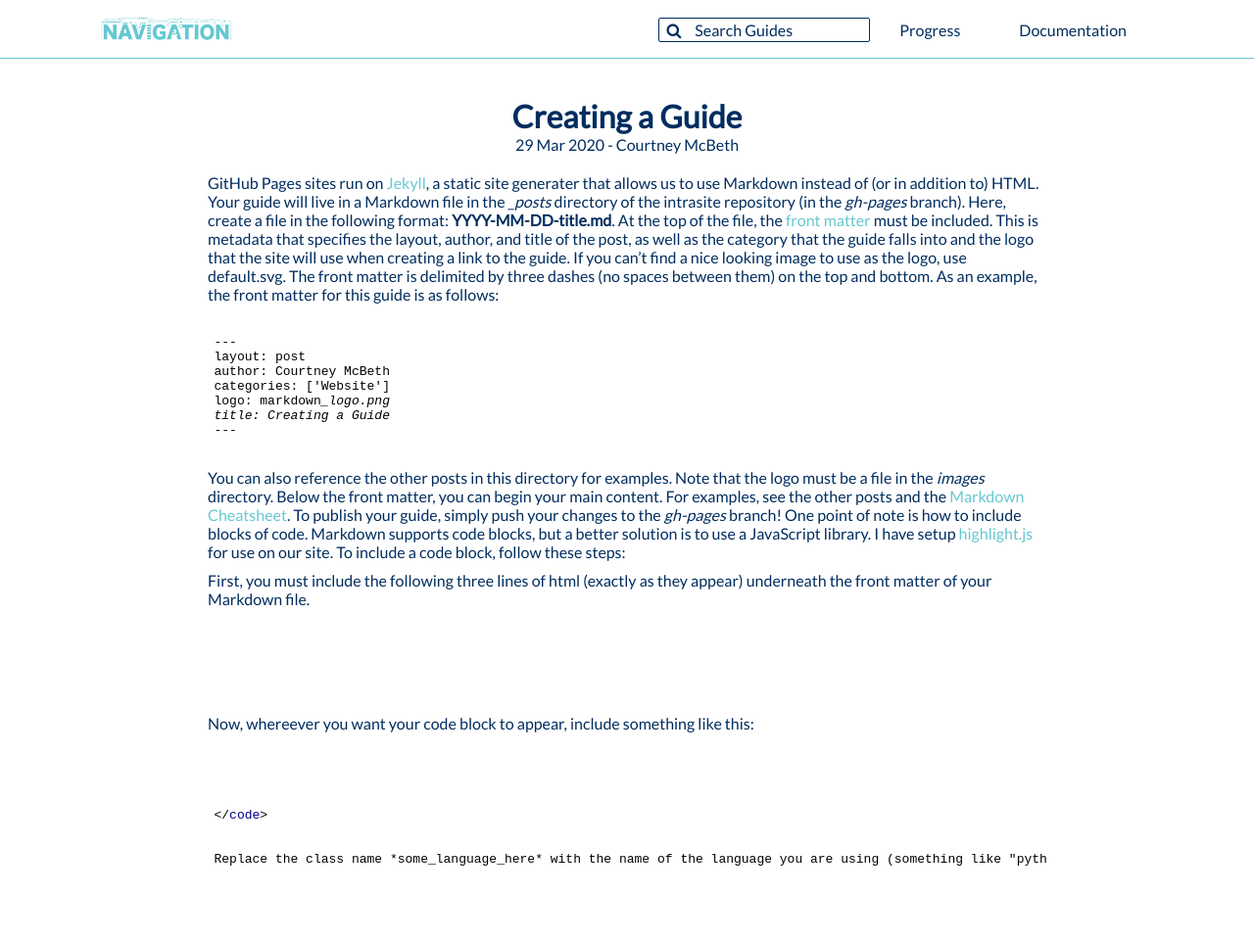
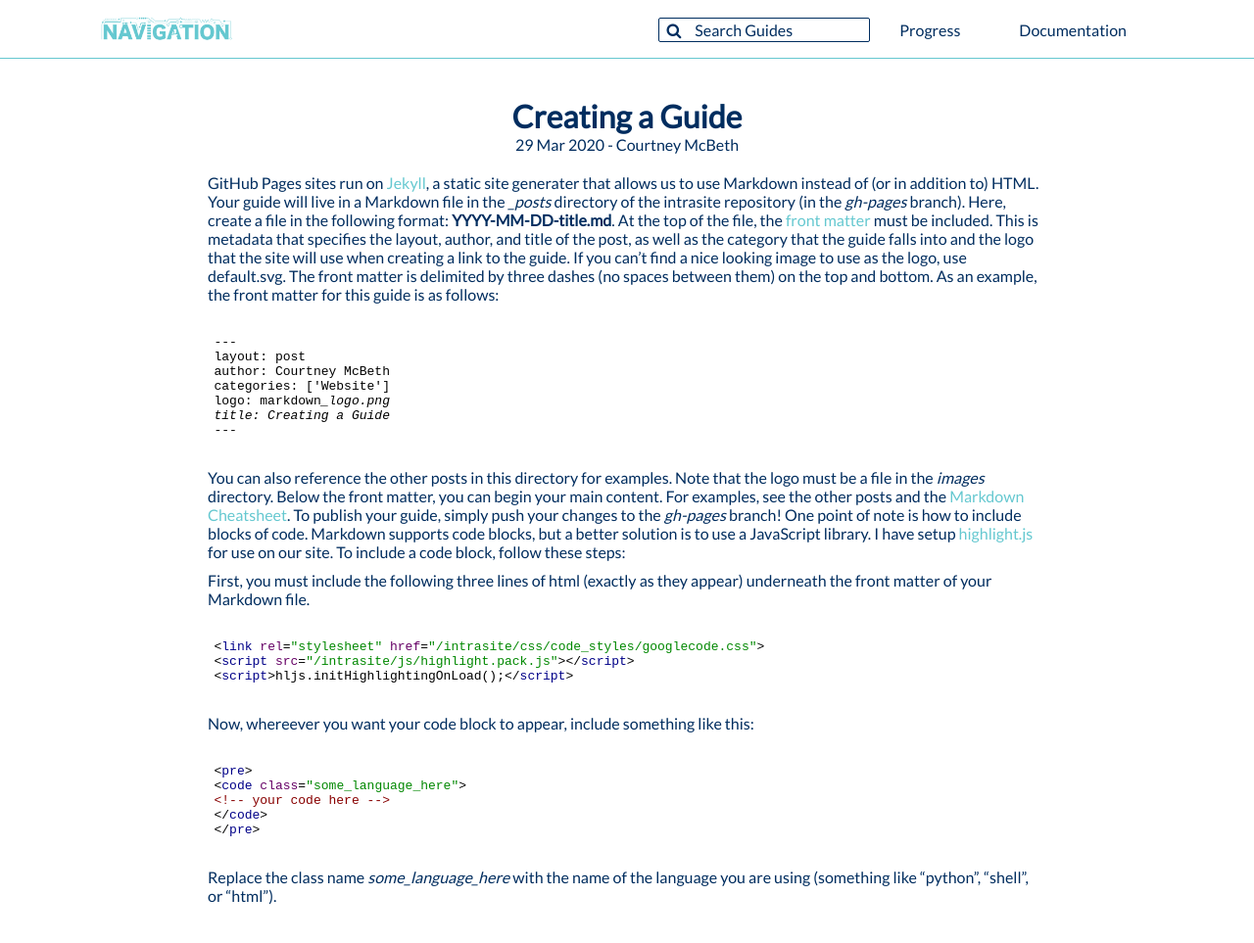
Before and after one commit to CUSail-Navigation/intrasite, a Jekyll site: the page built from _posts/2020-03-29-post.md, in a window 1280 px wide and 969 px high. Shown: the top 963 px of the window at 98% size. Built offline with Jekyll 4.4.1, drawn with Linux system fonts in a browser that asks for light colours.

Commit message:
escape html

```diff
--- a/_posts/2020-03-29-post.md
+++ b/_posts/2020-03-29-post.md
@@ -30,20 +30,20 @@ First, you must include the following three lines of html (exactly as they appea
 
 <pre>
 <code class="html">
-<link rel="stylesheet" href="{{site.baseurl}}/css/code_styles/googlecode.css">
-<script src="{{site.baseurl}}/js/highlight.pack.js"></script>
-<script>hljs.initHighlightingOnLoad();</script>
+&lt;link rel="stylesheet" href="{{site.baseurl}}/css/code_styles/googlecode.css"&gt;
+&lt;script src="{{site.baseurl}}/js/highlight.pack.js">&lt;/script&gt;
+&lt;script>hljs.initHighlightingOnLoad();&lt;/script&gt;
 </code>
 </pre>
 
 Now, whereever you want your code block to appear, include something like this:
 <pre>
 <code class="html">
-<pre>
-<code class="some_language_here">
-<!-- your code here -->
-<code>
-<pre>
+&lt;pre&gt;
+&lt;code class="some_language_here"&gt;
+&lt;!-- your code here --&gt;
+&lt;/code&gt;
+&lt;/pre&gt;
 </code>
 </pre>
 
```
